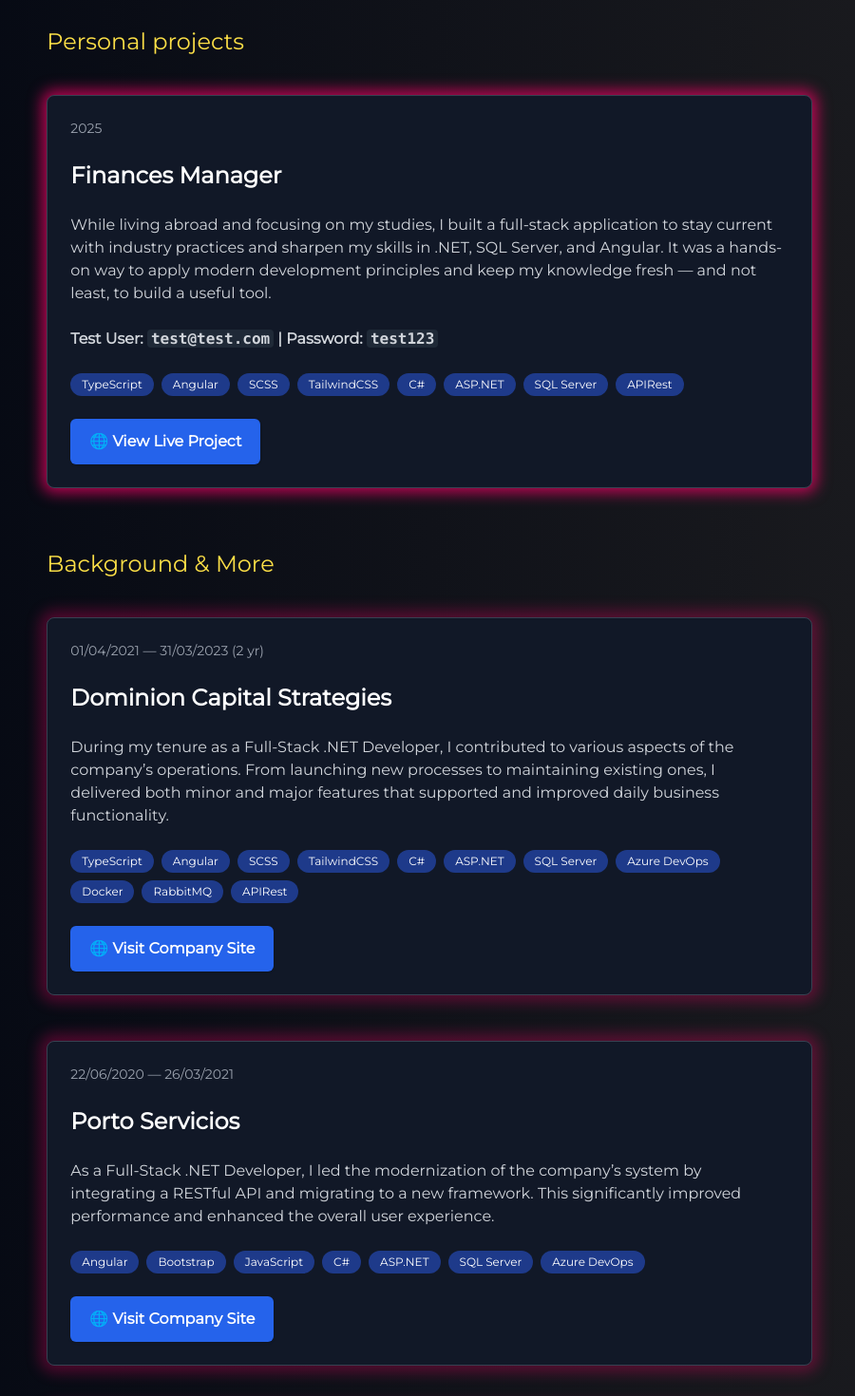
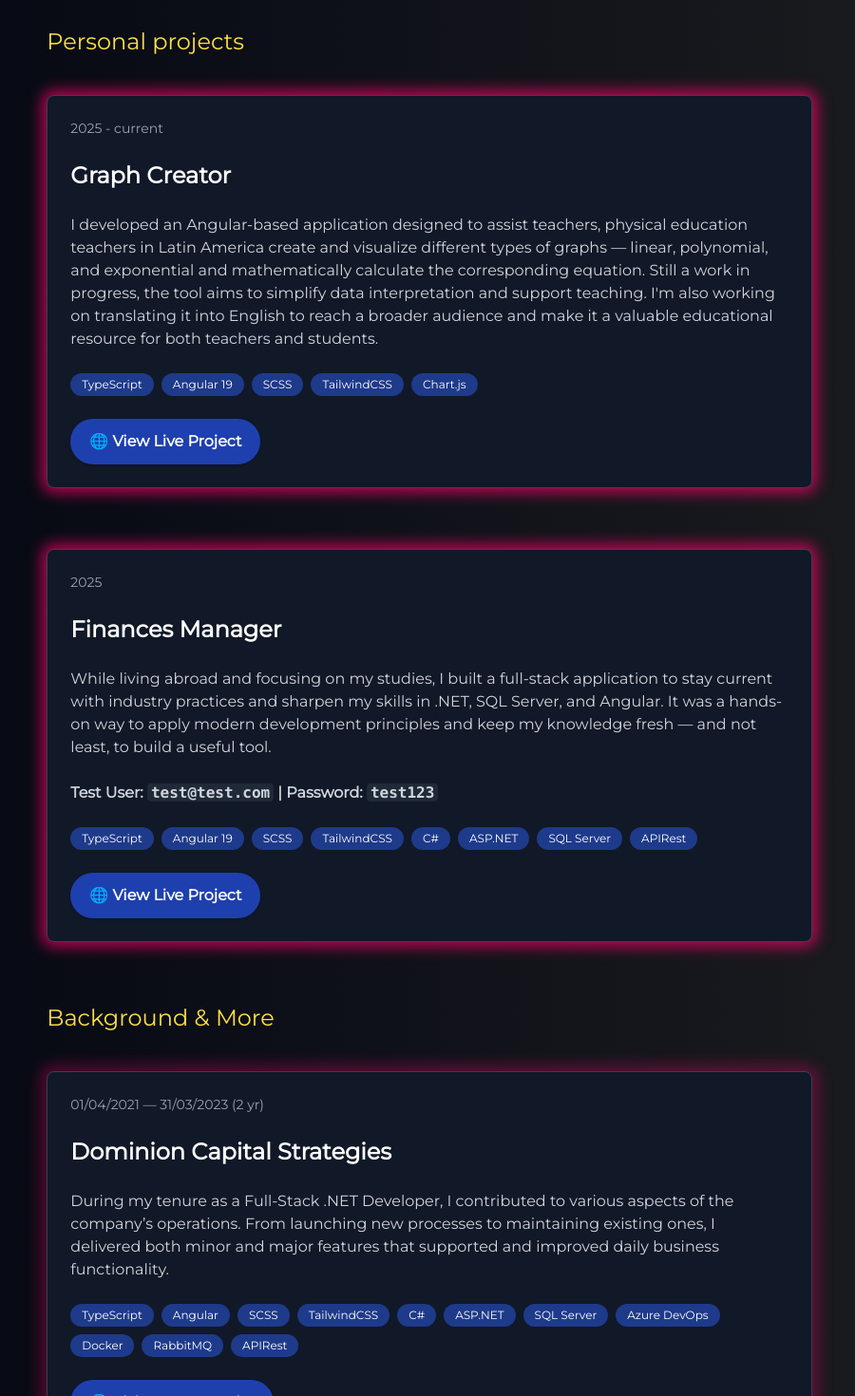
Before and after one commit to leo3852/appLeo, an Angular app: page / in a window 1280 px wide. Shown: the part 860-2330 px from the top of the page at 95% size, without its empty margins (188-1088 px from the left). Built offline with nearby package versions, Linux system fonts and the light colour scheme.

Commit message:
adding proj

```diff
--- a/src/app/components/background-section/background-section.component.html
+++ b/src/app/components/background-section/background-section.component.html
@@ -2,19 +2,39 @@
     <div class=" md:w-4/6  text-white px-6 py-12">
         <h2 class="text-2xl text-yellow-300 mb-10 hover:animate-pulse">Personal projects</h2>
         <div class="space-y-6 mb-16 p-6 border border-gray-700 rounded-lg bg-gray-900" style="box-shadow: 0 0 15px 5px rgba(255, 0, 106, 0.7);">
+          <div class="text-sm text-gray-400">2025 - current</div>
+          <h3 class="text-2xl font-bold text-white">Graph Creator</h3>
+          <p class="text-gray-300">
+            I developed an Angular-based application designed to assist teachers, physical education teachers in Latin America create and visualize different types of graphs — linear, polynomial, and exponential and mathematically calculate the corresponding equation. Still a work in progress, the tool aims to simplify data interpretation and support teaching. I'm also working on translating it into English to reach a broader audience and make it a valuable educational resource for both teachers and students.
+          </p>
+          <div class="flex flex-wrap gap-2 mt-3">
+            <span class="badge">TypeScript</span>
+            <span class="badge">Angular 19</span>
+            <span class="badge">SCSS</span>
+            <span class="badge">TailwindCSS</span>
+            <span class="badge">Chart.js</span>
+          </div>
+          <div class="mt-5">
+            <a
+              href="https://leo3852.github.io/graphCalc/"
+              target="_blank"
+              class="inline-block px-5 py-3 bg-blue-800 text-white font-semibold rounded-full shadow hover:bg-blue-700 transition"
+            >
+              🌐 View Live Project
+            </a>
+          </div>
+        </div>
+
+        <div class="space-y-6 mb-16 p-6 border border-gray-700 rounded-lg bg-gray-900" style="box-shadow: 0 0 15px 5px rgba(255, 0, 106, 0.7);">
           <div class="text-sm text-gray-400">2025</div>
-
           <h3 class="text-2xl font-bold text-white">Finances Manager</h3>
-
           <p class="text-gray-300">
             While living abroad and focusing on my studies, I built a full-stack application to stay current with industry practices and sharpen my skills in .NET, SQL Server, and Angular. It was a hands-on way to apply modern development principles and keep my knowledge fresh — and not least, to build a useful tool.
           </p>
-
           <p class="font-semibold text-gray-300">Test User: <code class="bg-gray-800 px-1 rounded">test@test.com</code> | Password: <code class="bg-gray-800 px-1 rounded">test123</code></p>
-
           <div class="flex flex-wrap gap-2 mt-3">
             <span class="badge">TypeScript</span>
-            <span class="badge">Angular</span>
+            <span class="badge">Angular 19</span>
             <span class="badge">SCSS</span>
             <span class="badge">TailwindCSS</span>
             <span class="badge">C#</span>
@@ -27,7 +47,7 @@
             <a
               href="https://leo3852.github.io/expenses-manager-frontend/"
               target="_blank"
-              class="inline-block px-5 py-3 bg-blue-600 text-white font-semibold rounded-md shadow hover:bg-blue-700 transition"
+              class="inline-block px-5 py-3 bg-blue-800 text-white font-semibold rounded-full shadow hover:bg-blue-700 transition"
             >
               🌐 View Live Project
             </a>
@@ -68,7 +88,7 @@
                 <a
                   href="https://dominion-cs.com/en"
                   target="_blank"
-                  class="inline-block px-5 py-3 bg-blue-600 text-white font-semibold rounded-md shadow hover:bg-blue-700 transition"
+                  class="inline-block px-5 py-3 bg-blue-800 text-white font-semibold rounded-full shadow hover:bg-blue-700 transition"
                 >
                   🌐 Visit Company Site
                 </a>
@@ -96,7 +116,7 @@
               <a
                 href="https://www.portoservicios.com.uy/"
                 target="_blank"
-                class="inline-block px-5 py-3 bg-blue-600 text-white font-semibold rounded-md shadow hover:bg-blue-700 transition"
+                class="inline-block px-5 py-3 bg-blue-800 text-white font-semibold rounded-full shadow hover:bg-blue-700 transition"
               >
                 🌐 Visit Company Site
               </a>
@@ -125,7 +145,7 @@
               <a
                 href="https://www.middlesoft.com.uy/"
                 target="_blank"
-                class="inline-block px-5 py-3 bg-blue-600 text-white font-semibold rounded-md shadow hover:bg-blue-700 transition"
+                class="inline-block px-5 py-3 bg-blue-800 text-white font-semibold rounded-full shadow hover:bg-blue-700 transition"
               >
                 🌐 Visit Company Site
               </a>
@@ -152,7 +172,7 @@
               <a
                 href="https://vml.com/uruguay"
                 target="_blank"
-                class="inline-block px-5 py-3 bg-blue-600 text-white font-semibold rounded-md shadow hover:bg-blue-700 transition"
+                class="inline-block px-5 py-3 bg-blue-800 text-white font-semibold rounded-full shadow hover:bg-blue-700 transition"
               >
                 🌐 Visit Company Site
               </a>
```
